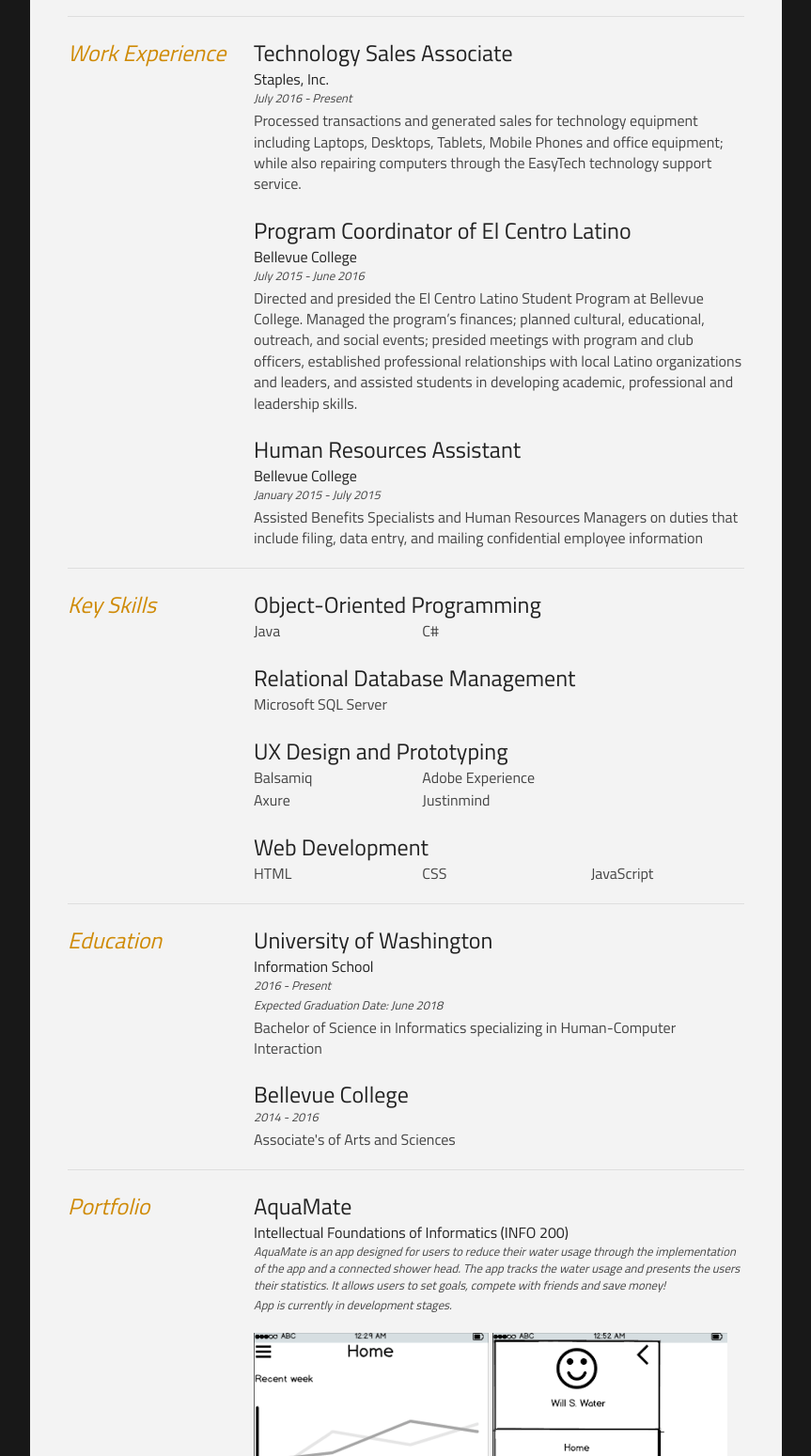
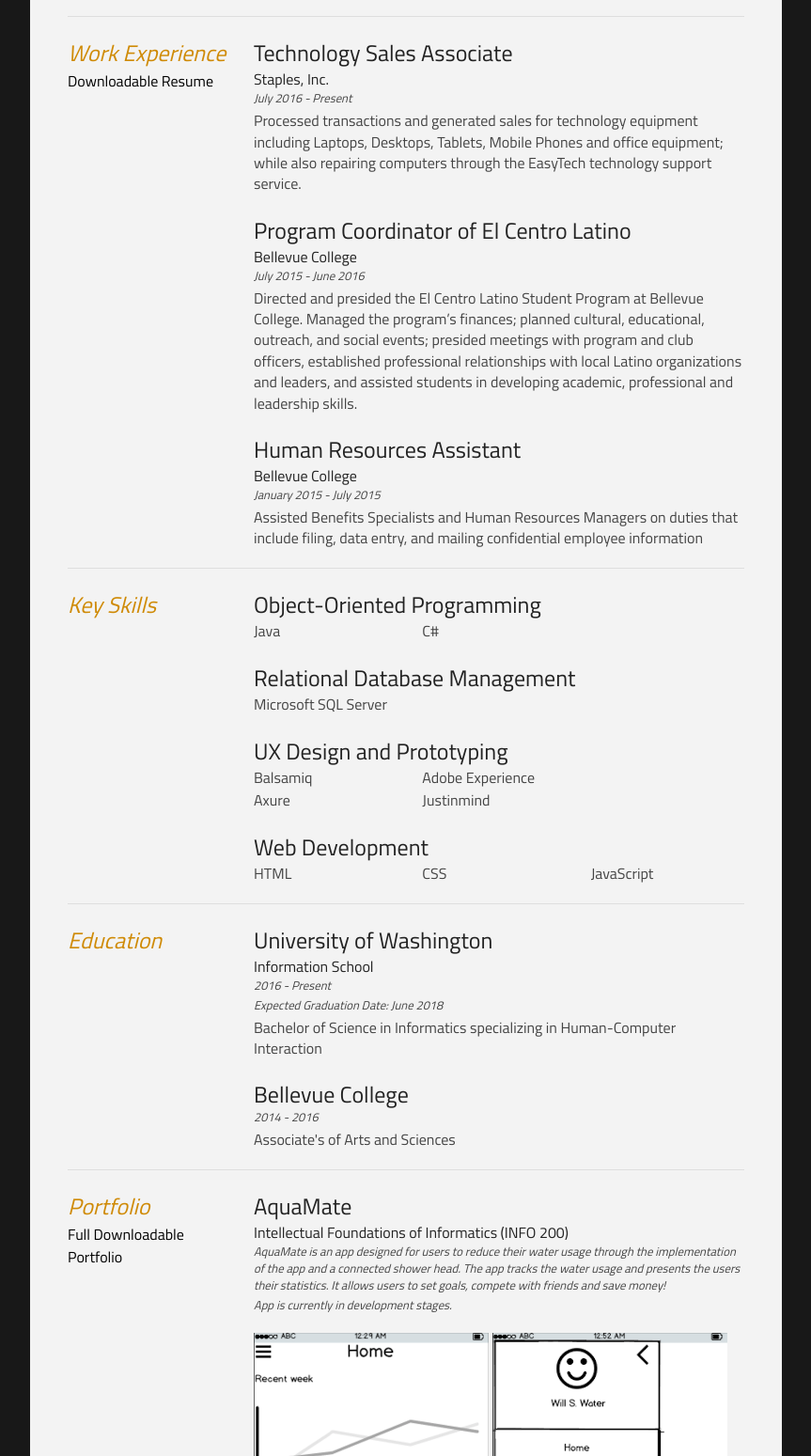
Before and after one commit to jorgetorres26/jorge-portfolio, a plain HTML site: page index.html in a window 1280 px wide. Shown: the part 949-2498 px from the top of the page at 94% size, without its empty margins (208-1071 px from the left). Drawn offline with Linux system fonts and the light colour scheme.

Commit message:
FileAttachements

```diff
--- a/index.html
+++ b/index.html
@@ -80,6 +80,7 @@
 		<section>
 			<div class="sectionTitle">
 				<h1 id="experience">Work Experience</h1>
+				<h2><a href="JorgeResumePDF.pdf" target="_blank" > Downloadable Resume </a> </h2>
 			</div>
 
 			<div class="sectionContent">
@@ -167,6 +168,7 @@
 		<section>
 			<div class="sectionTitle">
 				<h1 id="portfolio">Portfolio</h1>
+				<h2><a href="portfolio.pdf" target="_blank" >Full Downloadable Portfolio</a></h2>
 			</div>
 
 			<div class="sectionContent">
```
Also changed, not shown: 2 other files.
